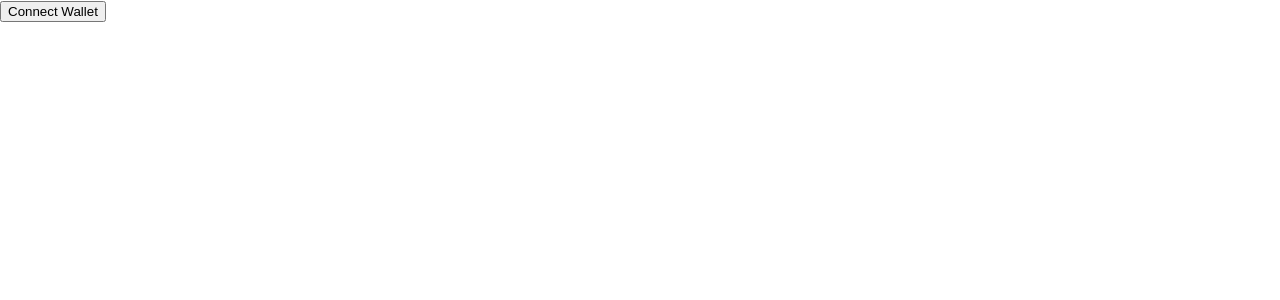
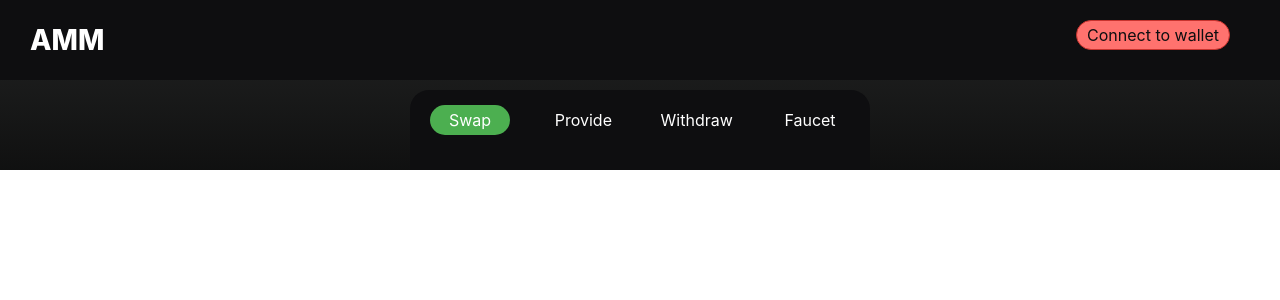
Before and after one commit to codegod2222/Avax-amm-defi, a Next.js app in the folder client/: page / in a window 1280 px wide. Shown: the top 300 px of the page. Built offline with nearby package versions, Linux system fonts and the light colour scheme.

Commit message:
select button

```diff
--- /dev/null
+++ b/client/components/Container.module.css
@@ -0,0 +1,40 @@
+.centerBody {
+    display: flex;
+    justify-content: center;
+    height: 100%;
+}
+
+.selectTab {
+    width: 460px;
+    height: 80px;
+    display: flex;
+    justify-content: space-between;
+    margin: 0px auto;
+    margin-top: 10px;
+    background-color: #0e0e10;
+    border-radius: 19px 19px 0px 0px;
+    padding: 0px 20px 0px 20px;
+}
+
+.tabStyle {
+    text-align: center;
+    width: 80px;
+    padding: 5px;
+    font: 18px;
+    color: white;
+    display: flex;
+    align-items: center;
+    justify-content: center;
+    height: 30px;
+    margin-top: 15px;
+    border-radius: 15px;
+    cursor: pointer;
+}
+
+.tabStyle:hover {
+    background: #4caf4f7c;
+}
+
+.activeTab {
+    background: #4caf50;
+}
--- /dev/null
+++ b/client/components/Container.tsx
@@ -0,0 +1,91 @@
+import { useEffect, useState } from "react";
+import { BigNumber } from "ethers";
+import { USDCToken as UsdcType } from "../typechain-types";
+import { JOEToken as JoeType } from "../typechain-types";
+import { AMM as AmmType } from "../typechain-types";
+import styles from "./Container.module.css";
+
+type Props = {
+  usdcContract: UsdcType | undefined;
+  joeContract: JoeType | undefined;
+  ammContract: AmmType | undefined;
+};
+
+export default function ContainerComponent({
+  usdcContract,
+  joeContract,
+  ammContract,
+}: Props) {
+  const [activeTab, setActiveTab] = useState("Swap");
+  const [totalShares, setTotalShares] = useState<BigNumber>();
+
+  useEffect(() => {
+    getTotalShares();
+  });
+
+  async function getTotalShares() {
+    if (!ammContract) return;
+    try {
+      const shares = await ammContract.totalShares();
+      setTotalShares(shares);
+    } catch (error) {
+      console.log(error);
+    }
+  }
+
+  const changeTab = (tab: string) => {
+    setActiveTab(tab);
+  };
+
+  return (
+    <div className={styles.centerBody}>
+      <div className={styles.selectTab}>
+        <div
+          className={
+            styles.tabStyle +
+            " " +
+            (activeTab === "Swap" ? styles.activeTab : "")
+          }
+          onClick={() => changeTab("Swap")}
+        >
+          Swap
+        </div>
+        <div
+          className={
+            styles.tabStyle +
+            " " +
+            (activeTab === "Provide" ? styles.activeTab : "")
+          }
+          onClick={() => changeTab("Provide")}
+        >
+          Provide
+        </div>
+        <div
+          className={
+            styles.tabStyle +
+            " " +
+            (activeTab === "Withdraw" ? styles.activeTab : "")
+          }
+          onClick={() => changeTab("Withdraw")}
+        >
+          Withdraw
+        </div>
+        <div
+          className={
+            styles.tabStyle +
+            " " +
+            (activeTab === "Faucet" ? styles.activeTab : "")
+          }
+          onClick={() => changeTab("Faucet")}
+        >
+          Faucet
+        </div>
+      </div>
+
+      {activeTab === "Swap" && <div>{totalShares?.toString()}</div>}
+      {activeTab === "Provide" && <div>{totalShares?.toString()}</div>}
+      {activeTab === "Withdraw" && <div>{totalShares?.toString()}</div>}
+      {activeTab === "Faucet" && <div>{totalShares?.toString()}</div>}
+    </div>
+  );
+}
--- a/client/pages/index.tsx
+++ b/client/pages/index.tsx
@@ -1,48 +1,36 @@
-import type { NextPage } from 'next'
-import { useState} from "react";
-import { BigNumber} from "ethers";
-import styles from '../styles/Home.module.css'
+import type { NextPage } from "next";
+import styles from "../styles/Home.module.css";
 import { useWallet } from "../hooks/useWallet";
-import { useContract } from '../hooks/useContract';
+import { useContract } from "../hooks/useContract";
+import Container from "../components/Container";
 
 const Home: NextPage = () => {
   const { currentAccount, connectWallet } = useWallet();
-  const {usdcContract, joeContract, ammContract} = useContract();
-
-  const [totalShares, setTotalShares] = useState<BigNumber>();
-
-  async function getTotalShares() {
-    if (!ammContract) return;
-    try {
-      const shares = await ammContract.totalShares();
-      setTotalShares(shares);
-    } catch (error) {
-      console.log(error);
-    }
-  }
+  const { usdcContract, joeContract, ammContract } = useContract();
 
   return (
-    <div>
-      {currentAccount ? (
-        <div>
-          <div className={styles.wallet}>
-            <p className={styles.title}>wallet: </p>
-            <p>{currentAccount}</p>
+    <div className={styles.pageBody}>
+      <div className={styles.navBar}>
+        <div className={styles.appName}> AMM </div>
+        {currentAccount == undefined ? (
+          <div className={styles.connectBtn} onClick={connectWallet}>
+            {" "}
+            Connect to wallet{" "}
           </div>
-          <div>
-            <p>{totalShares?.toString()}</p>
-            <button onClick={getTotalShares}>
-          getTotalShares
-        </button>
+        ) : (
+          <div className={styles.connected}>
+            {" "}
+            {"Connected to " + currentAccount}{" "}
           </div>
-        </div>
-      ) : (
-        <button className="connectWalletButton" onClick={connectWallet}>
-          Connect Wallet
-        </button>
-      )}
+        )}
+      </div>
+      <Container
+        usdcContract={usdcContract}
+        joeContract={joeContract}
+        ammContract={ammContract}
+      />
     </div>
-  )
-}
+  );
+};
 
-export default Home
+export default Home;
--- a/client/styles/Home.module.css
+++ b/client/styles/Home.module.css
@@ -1,129 +1,55 @@
-.container {
-  padding: 0 2rem;
+.pageBody,
+#root {
+    height: 100%;
+    background: linear-gradient(180deg, #242525 0%, #000 180%);
 }
 
-.main {
-  min-height: 100vh;
-  padding: 4rem 0;
-  flex: 1;
+.navBar {
+  height: 80px;
+  background-color: #0e0e10;
   display: flex;
-  flex-direction: column;
-  justify-content: center;
+  justify-content: flex-start;
   align-items: center;
+  color: white;
+  padding: 0px 30px;
 }
 
-.footer {
-  display: flex;
-  flex: 1;
-  padding: 2rem 0;
-  border-top: 1px solid #eaeaea;
-  justify-content: center;
-  align-items: center;
+.appName {
+  font-size: 28px;
+  font-weight: 800;
 }
 
-.footer a {
+.connectBtn {
+  position: absolute;
+  right: 50px;
+  top: 20px;
+  background-color: #ff726e;
+  color: #0e0e10;
+  height: 30px;
   display: flex;
   justify-content: center;
   align-items: center;
-  flex-grow: 1;
+  padding: 5px 10px 5px 10px;
+  border: 1px solid #c8332e;
+  border-radius: 15px;
 }
 
-.title a {
-  color: #0070f3;
-  text-decoration: none;
+.connectBtn:hover {
+  color: white;
+  border: 2px solid #c8332e;
 }
 
-.title a:hover,
-.title a:focus,
-.title a:active {
-  text-decoration: underline;
+.connected {
+  position: absolute;
+  right: 50px;
+  top: 20px;
+  background-color: #4caf50;
+  color: white;
+  height: 30px;
+  display: flex;
+  justify-content: center;
+  align-items: center;
+  padding: 5px 10px 5px 10px;
+  border: 1px solid #2a722c;
+  border-radius: 15px;
 }
-
-.title {
-  margin: 0;
-  line-height: 1.15;
-  font-size: 4rem;
-}
-
-.title,
-.description {
-  text-align: center;
-}
-
-.description {
-  margin: 4rem 0;
-  line-height: 1.5;
-  font-size: 1.5rem;
-}
-
-.code {
-  background: #fafafa;
-  border-radius: 5px;
-  padding: 0.75rem;
-  font-size: 1.1rem;
-  font-family: Menlo, Monaco, Lucida Console, Liberation Mono, DejaVu Sans Mono,
-    Bitstream Vera Sans Mono, Courier New, monospace;
-}
-
-.grid {
-  display: flex;
-  align-items: center;
-  justify-content: center;
-  flex-wrap: wrap;
-  max-width: 800px;
-}
-
-.card {
-  margin: 1rem;
-  padding: 1.5rem;
-  text-align: left;
-  color: inherit;
-  text-decoration: none;
-  border: 1px solid #eaeaea;
-  border-radius: 10px;
-  transition: color 0.15s ease, border-color 0.15s ease;
-  max-width: 300px;
-}
-
-.card:hover,
-.card:focus,
-.card:active {
-  color: #0070f3;
-  border-color: #0070f3;
-}
-
-.card h2 {
-  margin: 0 0 1rem 0;
-  font-size: 1.5rem;
-}
-
-.card p {
-  margin: 0;
-  font-size: 1.25rem;
-  line-height: 1.5;
-}
-
-.logo {
-  height: 1em;
-  margin-left: 0.5rem;
-}
-
-@media (max-width: 600px) {
-  .grid {
-    width: 100%;
-    flex-direction: column;
-  }
-}
-
-@media (prefers-color-scheme: dark) {
-  .card,
-  .footer {
-    border-color: #222;
-  }
-  .code {
-    background: #111;
-  }
-  .logo img {
-    filter: invert(1);
-  }
-}
```
